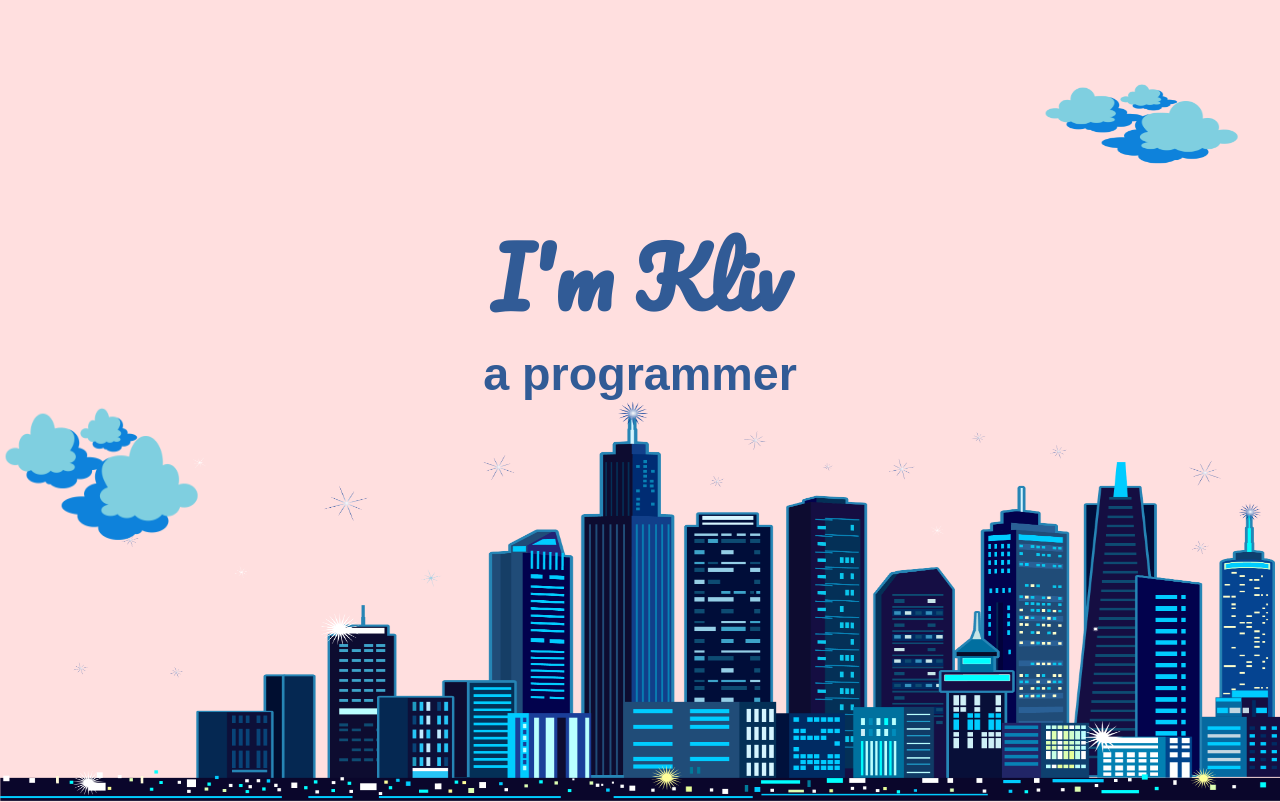
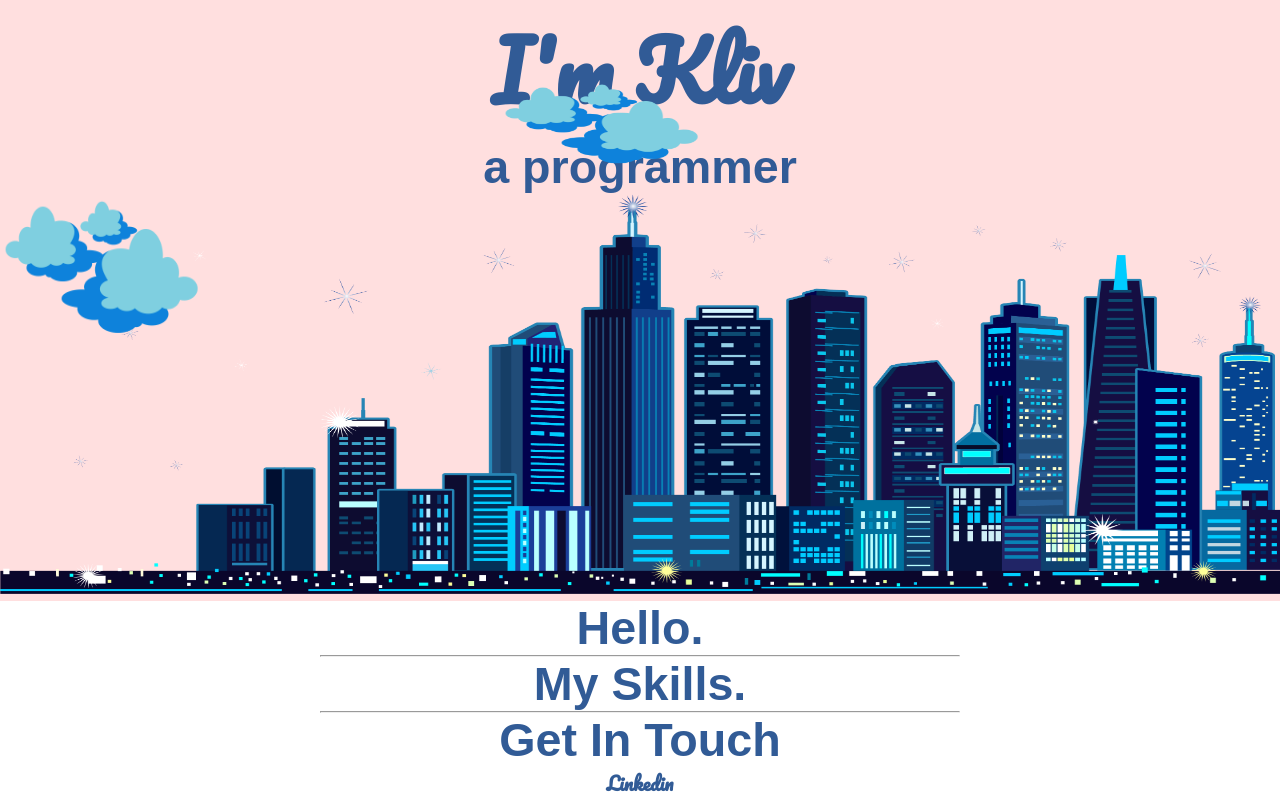
Before and after one commit to kliv21/kliv.xyz, a plain HTML site: page index.html in a window 1280 px wide. Shown: the top 802 px of the page. Drawn offline with Linux system fonts and the light colour scheme; a web font is replaced by a local one.

Commit message:
Update style.css

```diff
--- a/style.css
+++ b/style.css
@@ -38,7 +38,8 @@ position: absolute;
 }
 
 .ph{
-	position: relative;
+	/*position: relative;*/
+	position: absolute;
 	left: 500px;
 	padding-top: 80px;
 }
```
